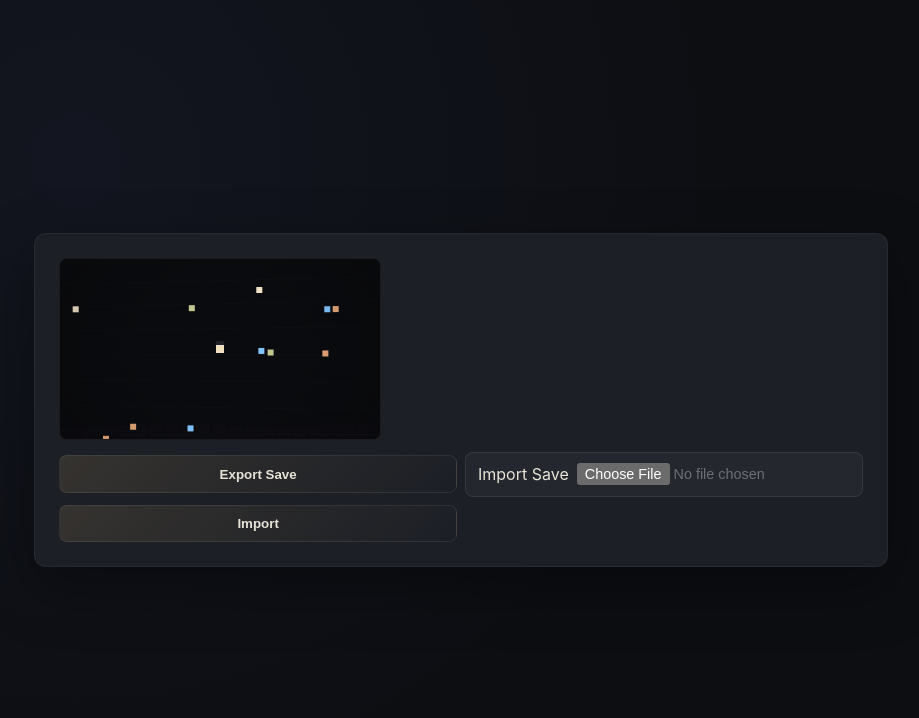
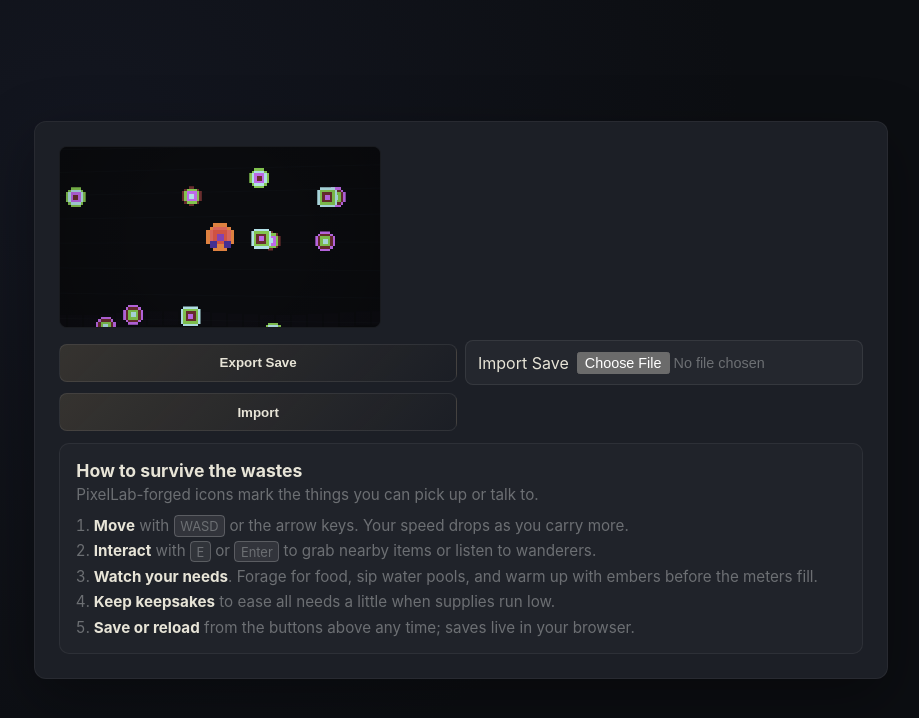
Before and after one commit to natanai/scarcely, a plain HTML site: page index.html in a window 1280 px wide. Shown: the whole page, without its empty margins (179-1098 px from the left). Drawn offline with Linux system fonts and the light colour scheme.

Commit message:
Add PixelLab sprites and tutorial panel

```diff
--- a/index.html
+++ b/index.html
@@ -19,6 +19,28 @@
         </label>
         <button id="importButton" type="button">Import</button>
       </section>
+
+      <section class="tutorial" aria-label="How to play">
+        <div class="tutorial__header">
+          <h1>How to survive the wastes</h1>
+          <p>PixelLab-forged icons mark the things you can pick up or talk to.</p>
+        </div>
+        <ol class="tutorial__steps">
+          <li><strong>Move</strong> with <kbd>WASD</kbd> or the arrow keys. Your speed drops as you carry more.</li>
+          <li>
+            <strong>Interact</strong> with <kbd>E</kbd> or <kbd>Enter</kbd> to grab nearby items or listen to wanderers.
+          </li>
+          <li>
+            <strong>Watch your needs</strong>. Forage for food, sip water pools, and warm up with embers before the meters fill.
+          </li>
+          <li>
+            <strong>Keep keepsakes</strong> to ease all needs a little when supplies run low.
+          </li>
+          <li>
+            <strong>Save or reload</strong> from the buttons above any time; saves live in your browser.
+          </li>
+        </ol>
+      </section>
     </main>
 
     <script type="module" src="./src/main.js"></script>
--- a/src/main.js
+++ b/src/main.js
@@ -8,6 +8,14 @@ import {
 const CHUNK_SIZE = 96;
 const VIEW_DISTANCE = 2;
 const INTERACT_RADIUS = 14;
+const SPRITE_PATHS = {
+  player: './assets/player.svg',
+  npc: './assets/npc.svg',
+  forage: './assets/forage.svg',
+  water: './assets/water.svg',
+  ember: './assets/ember.svg',
+  keepsake: './assets/keepsake.svg',
+};
 const ITEM_TYPES = {
   forage: { color: '#c3c68f', weight: 1, hunger: -18 },
   water: { color: '#83c5ff', weight: 1.5, thirst: -22 },
@@ -93,13 +101,38 @@ function pickDialogue(rand) {
   return phrases[Math.floor(rand() * phrases.length)];
 }
 
-function setup() {
+function loadImage(src) {
+  return new Promise((resolve, reject) => {
+    const img = new Image();
+    img.onload = () => resolve(img);
+    img.onerror = reject;
+    img.src = src;
+  });
+}
+
+async function loadSprites() {
+  const pairs = await Promise.all(
+    Object.entries(SPRITE_PATHS).map(async ([key, src]) => ({
+      key,
+      img: await loadImage(src),
+    }))
+  );
+
+  return Object.fromEntries(pairs.map(({ key, img }) => [key, img]));
+}
+
+async function setup() {
   const canvas = document.getElementById('gameCanvas');
   const ctx = canvas.getContext('2d');
 
   const exportButton = document.getElementById('exportButton');
   const importFile = document.getElementById('importFile');
   const importButton = document.getElementById('importButton');
+
+  const sprites = await loadSprites().catch((err) => {
+    console.error('Failed to load sprites; falling back to primitives.', err);
+    return {};
+  });
 
   let state = loadState();
   state.world.items = state.world.items || [];
@@ -136,7 +169,7 @@ function setup() {
     lastTime = now;
 
     const currentSpeed = update(state, keys, dt);
-    draw(ctx, state, canvas, currentSpeed, now / 1000);
+    draw(ctx, state, sprites, canvas, currentSpeed, now / 1000);
 
     saveState(state);
 
@@ -259,7 +292,7 @@ function cullFarEntities(state, player) {
   );
 }
 
-function draw(ctx, state, canvas, currentSpeed, time) {
+function draw(ctx, state, sprites, canvas, currentSpeed, time) {
   const player = state.player;
   const palette = getPaletteAt(state, player.x, player.y);
 
@@ -272,9 +305,9 @@ function draw(ctx, state, canvas, currentSpeed, time) {
   const cameraY = player.y - canvas.height / 2;
 
   drawGroundTexture(ctx, palette, cameraX, cameraY, canvas);
-  drawItems(ctx, state.world.items, palette, cameraX, cameraY, time);
-  drawNpcs(ctx, state.world.npcs, palette, cameraX, cameraY, time);
-  drawPlayer(ctx, player, palette, cameraX, cameraY, currentSpeed, time);
+  drawItems(ctx, state.world.items, palette, cameraX, cameraY, time, sprites);
+  drawNpcs(ctx, state.world.npcs, palette, cameraX, cameraY, time, sprites);
+  drawPlayer(ctx, player, palette, cameraX, cameraY, currentSpeed, time, sprites);
 
   ctx.restore();
   drawAtmosphere(ctx, canvas, state.player);
@@ -301,24 +334,35 @@ function drawGroundTexture(ctx, palette, cameraX, cameraY, canvas) {
   ctx.globalAlpha = 1;
 }
 
-function drawItems(ctx, items, palette, cameraX, cameraY, time) {
+function drawItems(ctx, items, palette, cameraX, cameraY, time, sprites) {
   for (const item of items) {
     const info = ITEM_TYPES[item.type] || { color: palette.light };
     const screenX = item.x - cameraX;
     const screenY = item.y - cameraY;
 
+    const bob = Math.sin(time * 3 + (item.x + item.y) * 0.05) * 1.5;
+    const sprite = sprites[item.type];
+    if (sprite) {
+      const size = 20;
+      ctx.drawImage(sprite, screenX - size / 2, screenY - size / 2 + bob, size, size);
+    } else {
       ctx.fillStyle = info.color;
-    const bob = Math.sin(time * 3 + (item.x + item.y) * 0.05) * 1.5;
       ctx.fillRect(screenX - 3, screenY - 3 + bob, 6, 6);
     }
   }
+}
 
-function drawNpcs(ctx, npcs, palette, cameraX, cameraY, time) {
+function drawNpcs(ctx, npcs, palette, cameraX, cameraY, time, sprites) {
   ctx.fillStyle = palette.mood;
   for (const npc of npcs) {
     const screenX = npc.x - cameraX;
     const screenY = npc.y - cameraY;
     const pulse = 1 + Math.sin(time * 2.5 + npc.x * 0.01) * 0.4;
+    const sprite = sprites.npc;
+    if (sprite) {
+      const size = 22 + pulse * 2;
+      ctx.drawImage(sprite, screenX - size / 2, screenY - size / 2, size, size);
+    } else {
       ctx.beginPath();
       ctx.moveTo(screenX, screenY - 6 * pulse);
       ctx.lineTo(screenX - 4 * pulse, screenY + 4 * pulse);
@@ -327,8 +371,9 @@ function drawNpcs(ctx, npcs, palette, cameraX, cameraY, time) {
       ctx.fill();
     }
   }
+}
 
-function drawPlayer(ctx, player, palette, cameraX, cameraY, currentSpeed, time) {
+function drawPlayer(ctx, player, palette, cameraX, cameraY, currentSpeed, time, sprites) {
   const screenX = player.x - cameraX;
   const screenY = player.y - cameraY;
 
@@ -338,6 +383,11 @@ function drawPlayer(ctx, player, palette, cameraX, cameraY, currentSpeed, time)
   ctx.save();
   ctx.translate(screenX, screenY + wobble);
 
+  const sprite = sprites.player;
+  if (sprite) {
+    const size = 28 + burden * 6;
+    ctx.drawImage(sprite, -size / 2, -size / 2 - burden * 3, size, size);
+  } else {
     const packHeight = 6 + burden * 10;
     const packWidth = 8 + burden * 4;
     ctx.fillStyle = palette.haze;
@@ -347,6 +397,7 @@ function drawPlayer(ctx, player, palette, cameraX, cameraY, currentSpeed, time)
 
     ctx.fillStyle = palette.light;
     ctx.fillRect(-4, -4, 8, 8);
+  }
 
   const stumble = Math.max(0, 1 - currentSpeed / (player.baseSpeed || 48));
   if (stumble > 0.25) {
--- a/style.css
+++ b/style.css
@@ -43,6 +43,48 @@ canvas {
   grid-template-columns: repeat(2, minmax(0, 1fr));
   align-items: center;
   gap: 0.5rem;
+}
+
+.tutorial {
+  padding: 1rem;
+  border: 1px solid rgba(255, 255, 255, 0.06);
+  border-radius: 10px;
+  background: rgba(255, 255, 255, 0.02);
+  display: grid;
+  gap: 0.75rem;
+}
+
+.tutorial__header h1 {
+  margin: 0;
+  font-size: 1.1rem;
+}
+
+.tutorial__header p {
+  margin: 0.25rem 0 0;
+  color: var(--muted);
+  font-size: 0.95rem;
+}
+
+.tutorial__steps {
+  margin: 0;
+  padding-left: 1.1rem;
+  display: grid;
+  gap: 0.4rem;
+  color: var(--muted);
+  font-size: 0.95rem;
+}
+
+.tutorial__steps strong {
+  color: var(--text);
+}
+
+kbd {
+  padding: 0.1rem 0.35rem;
+  border: 1px solid rgba(255, 255, 255, 0.2);
+  border-radius: 4px;
+  background: rgba(255, 255, 255, 0.08);
+  font-size: 0.85em;
+  font-family: inherit;
 }
 
 button,
@@ -103,4 +145,8 @@ button:focus-visible,
   .import-label {
     justify-content: space-between;
   }
+
+  .tutorial {
+    padding: 0.85rem;
+  }
 }
```
Also changed, not shown: scripts/generate_art_with_pixellab.js (added, +158 -0 lines), assets/ember.svg (added), assets/forage.svg (added), assets/keepsake.svg (added), assets/npc.svg (added), assets/player.svg (added), assets/water.svg (added). Lines whose indentation alone changed are shown as unchanged.
